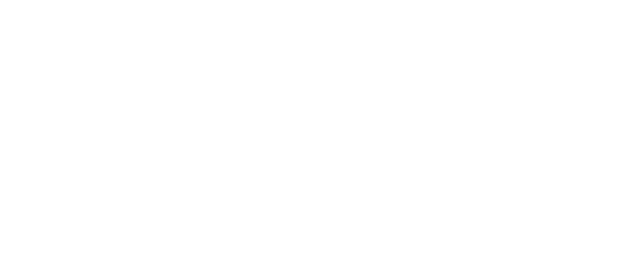
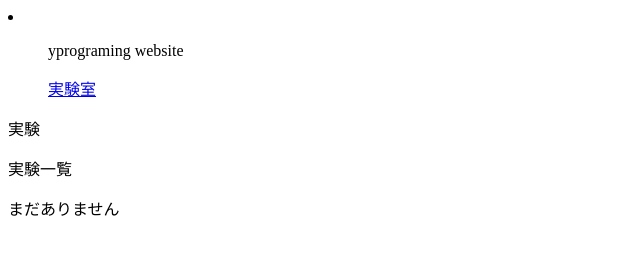
Before and after one commit to Yprograming/yprograming.gitub.io, a plain HTML site: page jikken.html in a window 1280 px wide. Shown: the whole page, without its empty margins (0-640 px from the left). Drawn offline with Linux system fonts and the light colour scheme.

Commit message:
Update jikken.html

```diff
--- a/jikken.html
+++ b/jikken.html
@@ -7,5 +7,13 @@
   </head>
   <body>
     <title>yprograming website</title>
+      <nav>
+    <li>
+      <ul>yprograming website</ul>
+      <ul><a href="jikken.html">実験室</a></ul>
+    </li>
+        <span>実験</span>
+        <p>実験一覧</p>
+        <p>まだありません</p>
   </body>
 </html>
```
